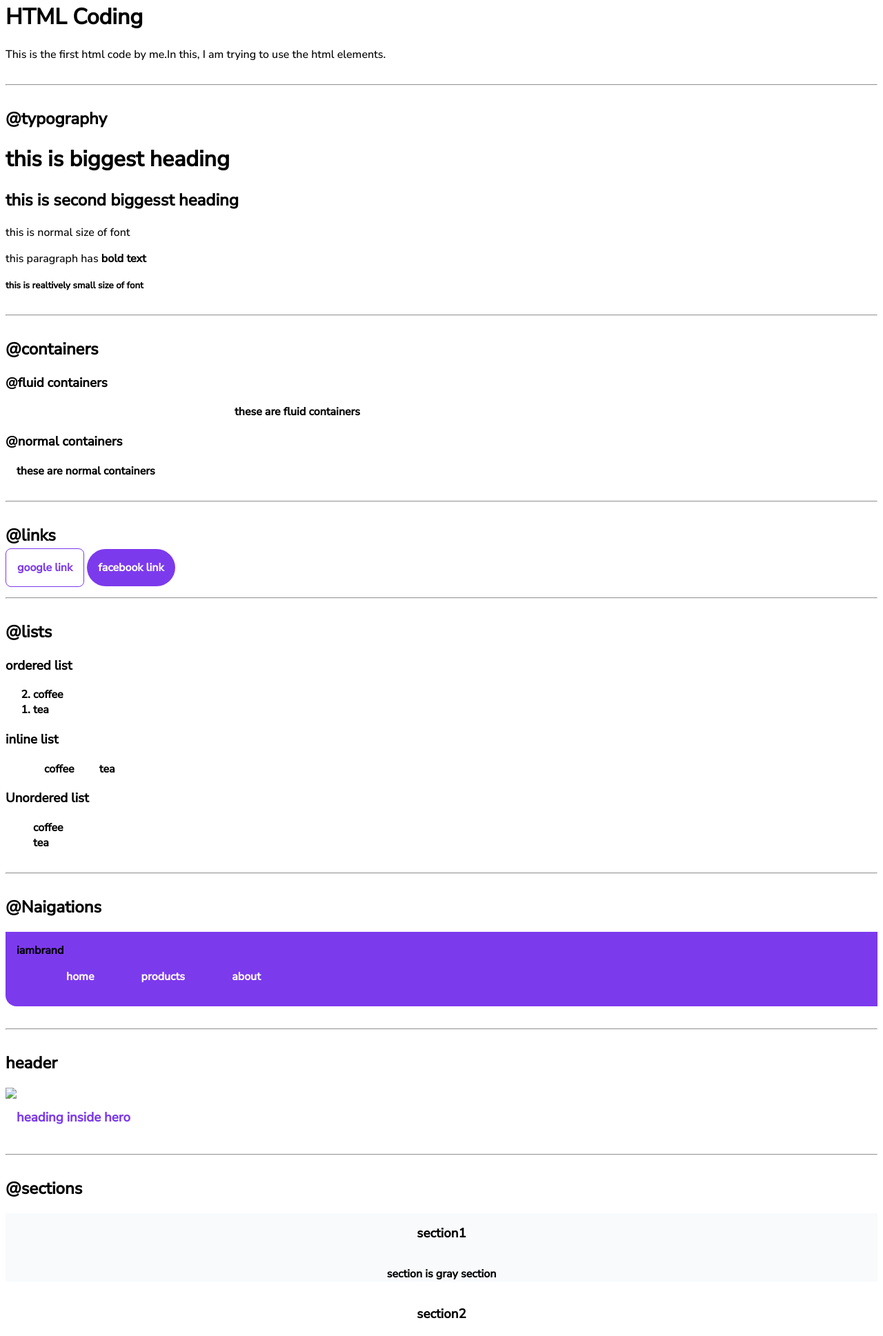
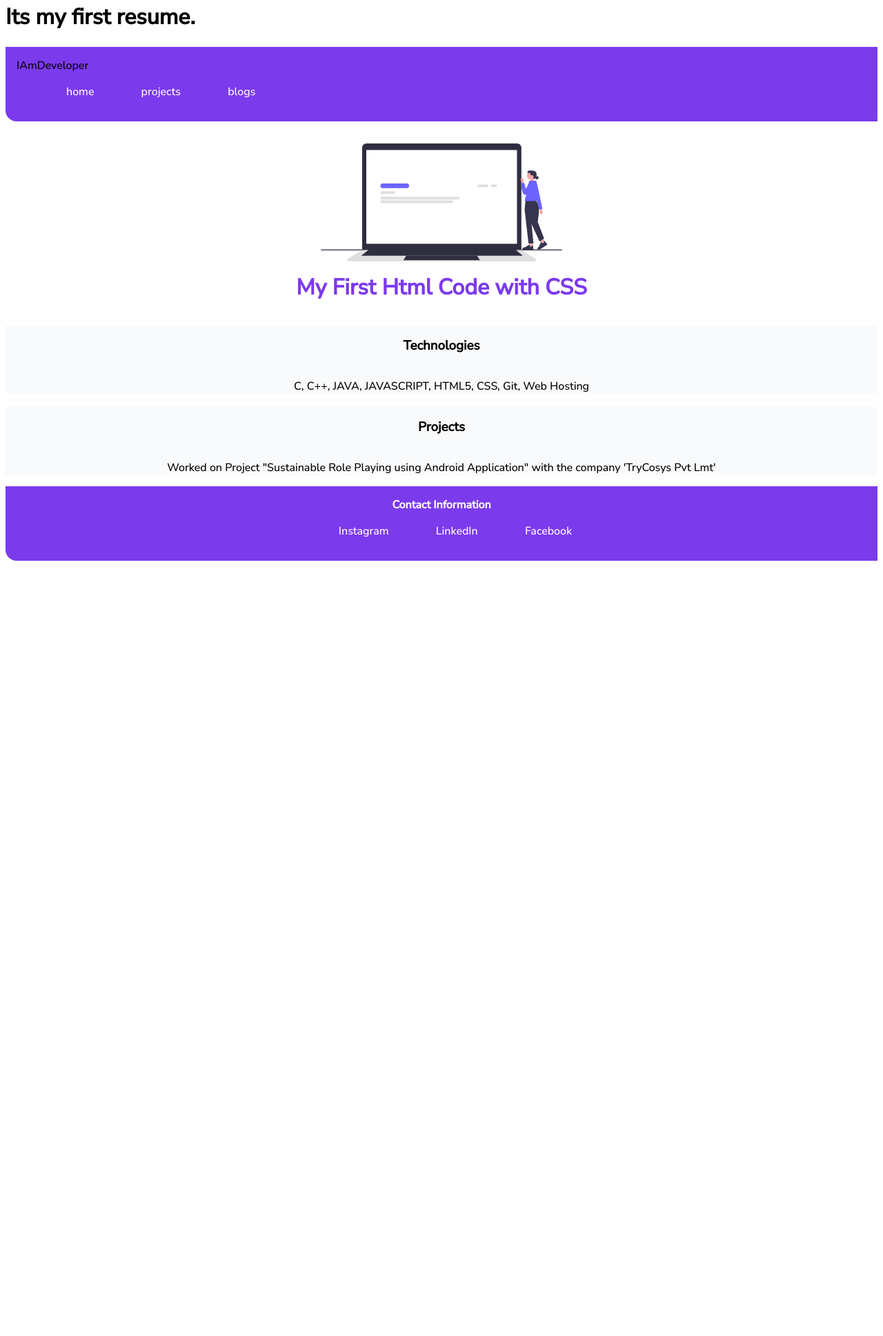
Before and after one commit to RutujaGudaghe/htmlcode, a plain HTML site: page index.html in a window 1280 px wide. Shown: the part 18-1955 px from the top of the page at 69% size. After the commit the page ends 839 px from the top, so only its background shows below. Drawn offline with Linux system fonts and the light colour scheme.

Commit message:
created my resume

```diff
--- a/index.html
+++ b/index.html
@@ -3,103 +3,55 @@
 <head>
     <meta charset="UTF-8">
     <meta name="viewport" content="width=device-width, initial-scale=1.0">
-    <title>HTML code</title>
-    <link href="style.css" rel="stylesheet">
+    <link href ="style.css" rel="stylesheet">
+    <title>My Resume</title>
 </head>
 <body>
-    <h1 class="header">HTML Coding</h1>
-    <p> This is the first html code by me.In this, I am trying to use the html elements.</p>
-    <hr>
-    <h2>@typography</h2>
-    <h1>this is biggest heading</h1>
-    <h2>this is second biggesst heading</h2>
-    <p>this is normal size of font</p>
-    <p>this paragraph has <strong>bold</srong> text</p>
-    <small>this is realtively small size of font</small>
-    <hr>
+    <h1>Its my first resume.</h1>
 
-    <h2>@containers</h2>
-
-    <h3>@fluid containers</h3>
-
-    <div class="container container-fluid">these are fluid containers</div>
-    <h3>@normal containers</h3>
-    <div class="container">these are normal containers</div>
-    <hr>
-    <h2>@links</h2>
-        <a class="link link-primary" href="/">google link</a>
-        <a class="link link-secondary" href="/">facebook link</a>
-
-    <hr>
-    <h2>@lists</h2>
-    <h3>ordered list</h3>
-    <ol reversed>
-        <li>coffee</li>
-        <li>tea</li>
-    </ol>
-    <h3>inline list</h3>
-
-    <ul>
-        <li class="list-inline">coffee</>
-        <li class="list-inline">tea</li>
-    </ul>
-    <h3>Unordered list</h3>
-    <ul class="list-non-bullet" >
-        <li>coffee</li>
-        <li>tea</li>
-    </ul>
-
-    <hr>
-    <h2>@Naigations</h2>
     <nav  class="nav-brand container">
-        <div>iambrand</div>
+        <div>IAmDeveloper</div>
         <ul class="list-non-bullet nav-pills">
             <li class="list-inline">
                 <a class="link" href="/">home</a>
             </li>
             <li class="list-inline">
-                <a  class="link"href="/">products</a>
+                <a  class="link"href="projects.html">projects</a>
             </li>
                 <li class="list-inline">
-                <a class="link" href="/">about</a>
+                <a class="link" href="blogs.html">blogs</a>
             </li>
         </ul>
     </nav>
-    <hr>
-    <h2>header</h2>
-    <img src="Pictures/htmlimg.svg" >
-    <h3 class="header-title">heading inside hero</h3>
-    <hr>
-    <h2>@sections</h2>
+
+    <img class="header-image" src="/htmlimg.svg" >
+    <h3 class="header-title">My First Html Code with CSS</h3>
+
+
     <section class="sections ow" >
-        <h3>section1</h3>
-        <p class="secdata">section is gray section</p>
+        <h3>Technologies</h3>
+        <p class="secdata">C, C++, JAVA, JAVASCRIPT, HTML5, CSS, Git, Web Hosting</p>
     </section>
-    <section class="sections">
-        <h3>section2</h3>
-        <p class="secdata">section is offwhite section</p>
+    <section class="sections ow">
+        <h3>Projects</h3>
+        <p class="secdata">Worked on Project "Sustainable Role Playing using Android Application" with the company 'TryCosys Pvt Lmt'</p>
     </section>
-<hr>
-<h2>@footer</h2>
+
+
     <footer class="footer">
-<div class="footdata">some text in footer</div>
+        <div class="footdata">Contact Information</div>
         <ul>
             <li class="list-inline">
-        <a class="link" href="/">github</a>
+                <a class="link" href="https://www.instagram.com/">Instagram</a>
             </li>
             <li class="list-inline">
-        <a  class="link"href="/">twitter</a>
+                <a  class="link"href="https://www.linkedin.com/">LinkedIn</a>
             </li>
                 <li class="list-inline">
-        <a class="link" href="/">facebook</a>
+                <a class="link" href="https://www.facebook.com/">Facebook</a>
             </li>
         </ul>
         </footer>
 
-
-
-
-
-
 </body>
 </html>
--- a/style.css
+++ b/style.css
@@ -68,11 +68,19 @@ border-bottom-left-radius: 1rem;
 }
 /**hhearder**/
 .header-title{
-    padding: 0.5rem 1rem;
-    margin:auto;
+    padding: 1rem 1rem;
     color:var(--primary-color);
+    font-size: xx-large;
+    margin: auto;
+    text-align: center;
 }
+.header-image{
+max-width: 350px;
+display: block;
+margin: auto;
+padding-top: 2rem;
 
+}
 /**sections**/
 .sections h3 {
     text-align: center;
@@ -93,6 +101,10 @@ border-bottom-left-radius: 1rem;
     color: white;
     border-bottom-left-radius: 1rem;
     }
+    .footer .footdata{
+        font-size: largeer;
+        font-weight: bold;
+    }
   .footer .link {
     color:white;
 
```
Also changed, not shown: blogs.html (added, +11 -0 lines), lib/componants.html (added, +105 -0 lines), projects.html (added, +13 -0 lines), htmlimg.svg (added). Lines whose indentation alone changed are shown as unchanged.
